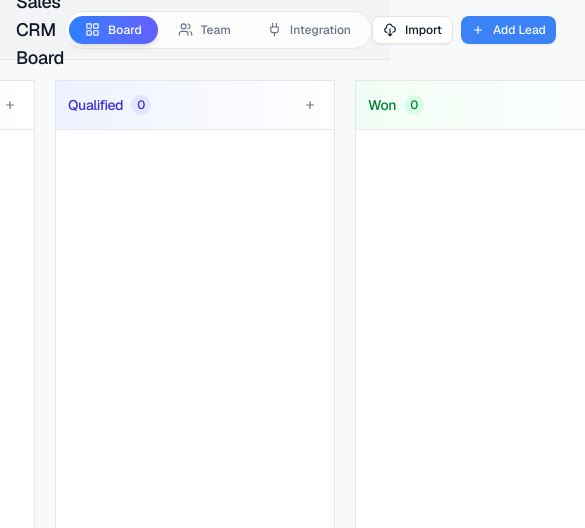
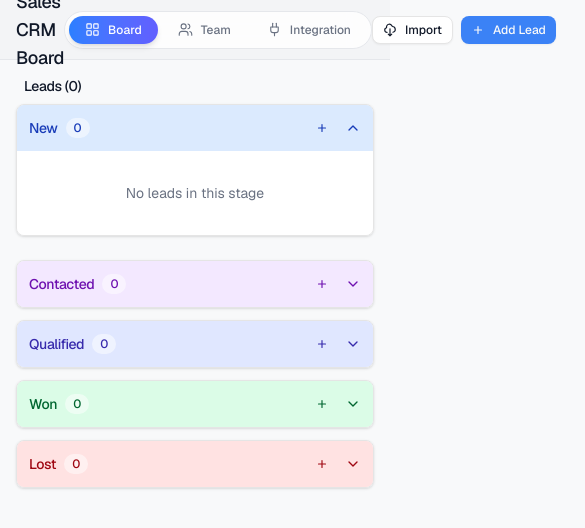
Before and after one commit to immdipu/mini-crm, a Next.js app: page / in a window 390 px wide. Shown: the top 528 px of the page, 585 px wide, since content can reach past the window. Built offline with nearby package versions, Linux system fonts and the light colour scheme.

Commit message:
feat: implement responsive design for Board component with mobile and desktop views, including expandable columns for better lead management

```diff
--- a/src/components/board/Board.tsx
+++ b/src/components/board/Board.tsx
@@ -1,11 +1,14 @@
 'use client';
-import { useState, useCallback } from 'react';
+import { useState, useCallback, useEffect } from 'react';
 import { motion, AnimatePresence } from 'framer-motion';
 import { BoardColumn } from '@/components/board/BoardColumn';
 import { LeadForm } from '@/components/lead/LeadForm';
 import { ImportModal } from '@/components/board/ImportModal';
 import { useBoard } from '@/context/BoardContext';
 import { Lead, Status, Priority } from '@/types';
+import { ChevronDown, ChevronUp } from 'lucide-react';
+import { LeadCard } from '@/components/lead/LeadCard';
+
 
 export const Board = () => {
   const { board, leads, isLoading, addLead, editLead, removeLead, reorderLeads, moveLead } = useBoard();
@@ -14,7 +17,39 @@ export const Board = () => {
   const [isImportModalOpen, setIsImportModalOpen] = useState(false);
   const [leadBeingEdited, setLeadBeingEdited] = useState<Lead | undefined>(undefined);
   const [selectedStatus, setSelectedStatus] = useState<Status>('new');
+  const [isMobile, setIsMobile] = useState(false);
+  const [expandedColumns, setExpandedColumns] = useState<Record<Status, boolean>>({
+    new: true,
+    contacted: false,
+    qualified: false,
+    won: false,
+    lost: false
+  });
 
+  // Check if the screen is mobile size
+  useEffect(() => {
+    const checkIsMobile = () => {
+      setIsMobile(window.innerWidth < 768); // md breakpoint in Tailwind
+    };
+
+    // Check on initial load
+    checkIsMobile();
+
+    // Add event listener for window resize
+    window.addEventListener('resize', checkIsMobile);
+
+    // Cleanup the event listener on component unmount
+    return () => {
+      window.removeEventListener('resize', checkIsMobile);
+    };
+  }, []);
+
+  const toggleColumn = (columnId: Status) => {
+    setExpandedColumns(prev => ({
+      ...prev,
+      [columnId]: !prev[columnId]
+    }));
+  };
 
   const handleMoveCard = useCallback(
     (dragIndex: number, hoverIndex: number, sourceColumnId: Status, targetColumnId: Status) => {
@@ -28,7 +63,6 @@ export const Board = () => {
     [board, reorderLeads, moveLead]
   );
 
-
   const handleDropCard = useCallback(
     (leadId: string, sourceColumnId: Status, targetColumnId: Status) => {
       if (sourceColumnId !== targetColumnId) {
@@ -41,7 +75,6 @@ export const Board = () => {
     [board, moveLead]
   );
 
-
   const handleAddLead = (status?: Status) => {
     if (status) {
       setSelectedStatus(status);
@@ -49,7 +82,6 @@ export const Board = () => {
     setLeadBeingEdited(undefined);
     setIsLeadFormOpen(true);
   };
-
 
   const handleEditLead = (lead: Lead) => {
     setLeadBeingEdited(lead);
@@ -97,15 +129,115 @@ export const Board = () => {
     );
   }
 
+  // Get total leads count
+  const getTotalLeadsCount = () => {
+    return Object.values(board.columns).reduce(
+      (total, column) => total + column.leadIds.length,
+      0
+    );
+  };
+
+  const renderMobileView = () => (
+    <div className="flex flex-col space-y-3">
+      <div className="flex justify-between items-center mb-2 px-2">
+        <h2 className="text-sm font-medium">Leads ({getTotalLeadsCount()})</h2>
+      </div>
+      {board.columnOrder.map((columnId) => {
+        const column = board.columns[columnId];
+        const columnLeads = column.leadIds.map(id => leads[id]).filter(Boolean);
+        const isExpanded = expandedColumns[columnId];
+
+        // Get status color based on column ID
+        let statusColor;
+        switch (columnId) {
+          case 'new': statusColor = 'bg-blue-100 text-blue-800'; break;
+          case 'contacted': statusColor = 'bg-purple-100 text-purple-800'; break;
+          case 'qualified': statusColor = 'bg-indigo-100 text-indigo-800'; break;
+          case 'won': statusColor = 'bg-green-100 text-green-800'; break;
+          case 'lost': statusColor = 'bg-red-100 text-red-800'; break;
+          default: statusColor = 'bg-gray-100 text-gray-800';
+        }
+
         return (
-    <div className="flex flex-col">
+          <div
+            key={columnId}
+            className={`rounded-md border shadow-sm overflow-hidden transition-all duration-200 ${isExpanded ? 'mb-6' : ''}`}
+          >
+            <div
+              className={`p-3 flex justify-between items-center cursor-pointer ${statusColor}`}
+              onClick={() => toggleColumn(columnId)}
+            >
+              <div className="flex items-center space-x-2">
+                <h3 className="font-medium text-sm">{column.title}</h3>
+                <span className="text-xs font-medium px-2 py-0.5 rounded-full bg-white/50 text-inherit">
+                  {columnLeads.length}
+                </span>
+              </div>
+              <div className="flex items-center">
+                <button
+                  className="p-1 rounded-full hover:bg-white/30 mr-3 transition-colors"
+                  onClick={(e) => {
+                    e.stopPropagation();
+                    handleAddLead(columnId);
+                  }}
+                >
+                  <svg className="w-3.5 h-3.5" fill="none" stroke="currentColor" viewBox="0 0 24 24" xmlns="http://www.w3.org/2000/svg">
+                    <path strokeLinecap="round" strokeLinejoin="round" strokeWidth={2} d="M12 6v6m0 0v6m0-6h6m-6 0H6" />
+                  </svg>
+                </button>
+                {isExpanded ? <ChevronUp size={16} /> : <ChevronDown size={16} />}
+              </div>
+            </div>
+
+            <AnimatePresence>
+              {isExpanded && (
                 <motion.div
-        className="p-5 bg-[#f8f9fa]"
-        initial={{ opacity: 0 }}
-        animate={{ opacity: 1 }}
-        transition={{ duration: 0.3, delay: 0.1 }}
+                  initial={{ height: 0, opacity: 0 }}
+                  animate={{ height: 'auto', opacity: 1 }}
+                  exit={{ height: 0, opacity: 0 }}
+                  transition={{ duration: 0.2 }}
+                  className="bg-white"
                 >
-        <div className="flex justify-center gap-5 pb-4">
+                  <div className="p-2">
+                    {columnLeads.length > 0 ? (
+                      <div className="space-y-2">
+                        {columnLeads.map((lead, index) => (
+                          <motion.div
+                            key={lead.id}
+                            initial={{ opacity: 0, y: 20 }}
+                            animate={{ opacity: 1, y: 0 }}
+                            transition={{ delay: index * 0.05 }}
+                          >
+                            <LeadCard
+                              lead={lead}
+                              index={index}
+                              columnId={columnId}
+                              onEdit={handleEditLead}
+                              onDelete={removeLead}
+                              moveCard={handleMoveCard}
+                              onStatusChange={handleStatusChange}
+                              onPriorityChange={handlePriorityChange}
+                            />
+                          </motion.div>
+                        ))}
+                      </div>
+                    ) : (
+                      <div className="py-6 text-center text-sm text-gray-500">
+                        No leads in this stage
+                      </div>
+                    )}
+                  </div>
+                </motion.div>
+              )}
+            </AnimatePresence>
+          </div>
+        );
+      })}
+    </div>
+  );
+
+  const renderDesktopView = () => (
+    <div className="flex justify-center gap-5 pb-4 ">
       <AnimatePresence>
         {board.columnOrder.map((columnId) => {
           const column = board.columns[columnId];
@@ -129,6 +261,17 @@ export const Board = () => {
         })}
       </AnimatePresence>
     </div>
+  );
+
+  return (
+    <div className="flex flex-col">
+      <motion.div
+        className="p-4 bg-[#f8f9fa]"
+        initial={{ opacity: 0 }}
+        animate={{ opacity: 1 }}
+        transition={{ duration: 0.3, delay: 0.1 }}
+      >
+        {isMobile ? renderMobileView() : renderDesktopView()}
       </motion.div>
       <LeadForm
         isOpen={isLeadFormOpen}
```
Lines whose indentation alone changed are shown as unchanged.
